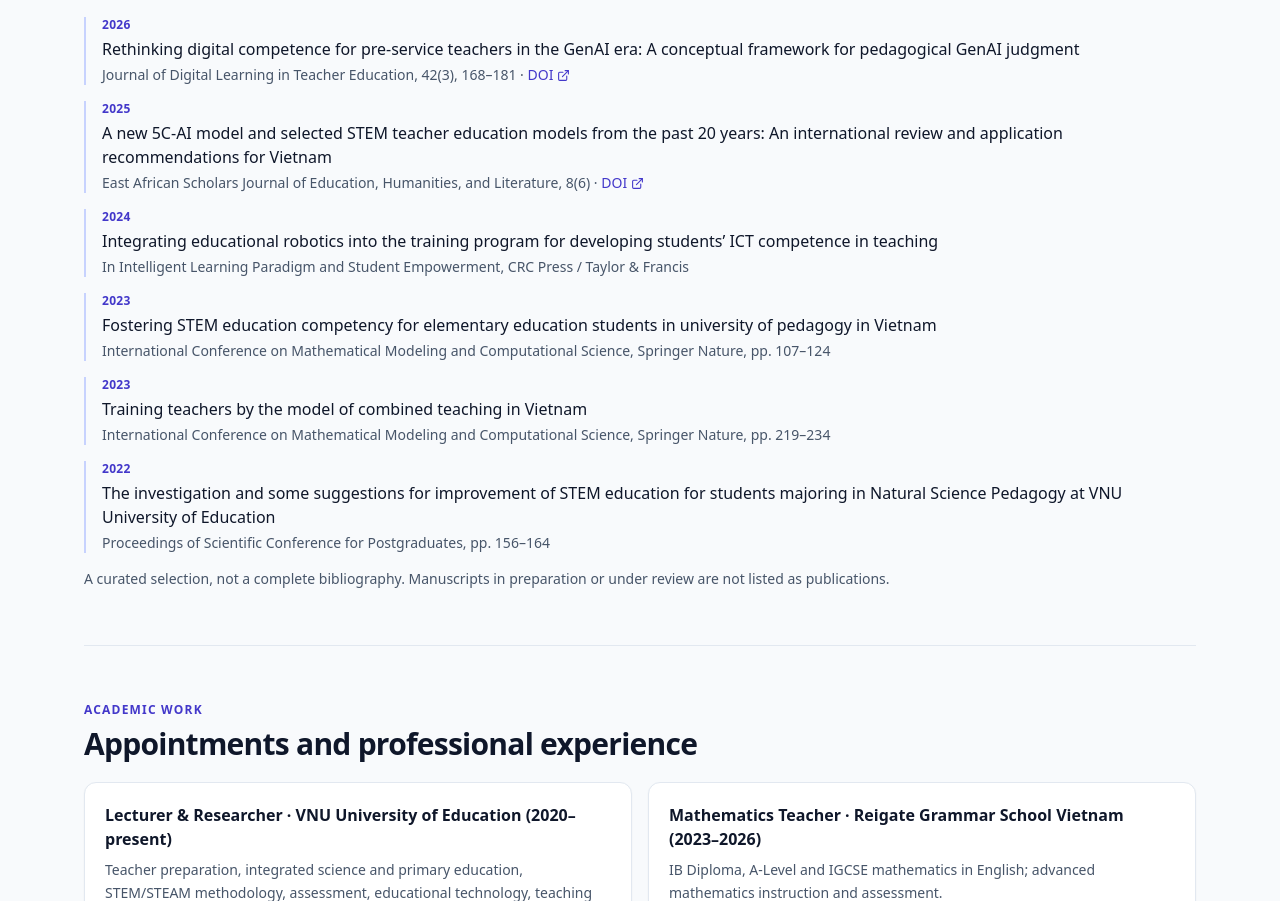
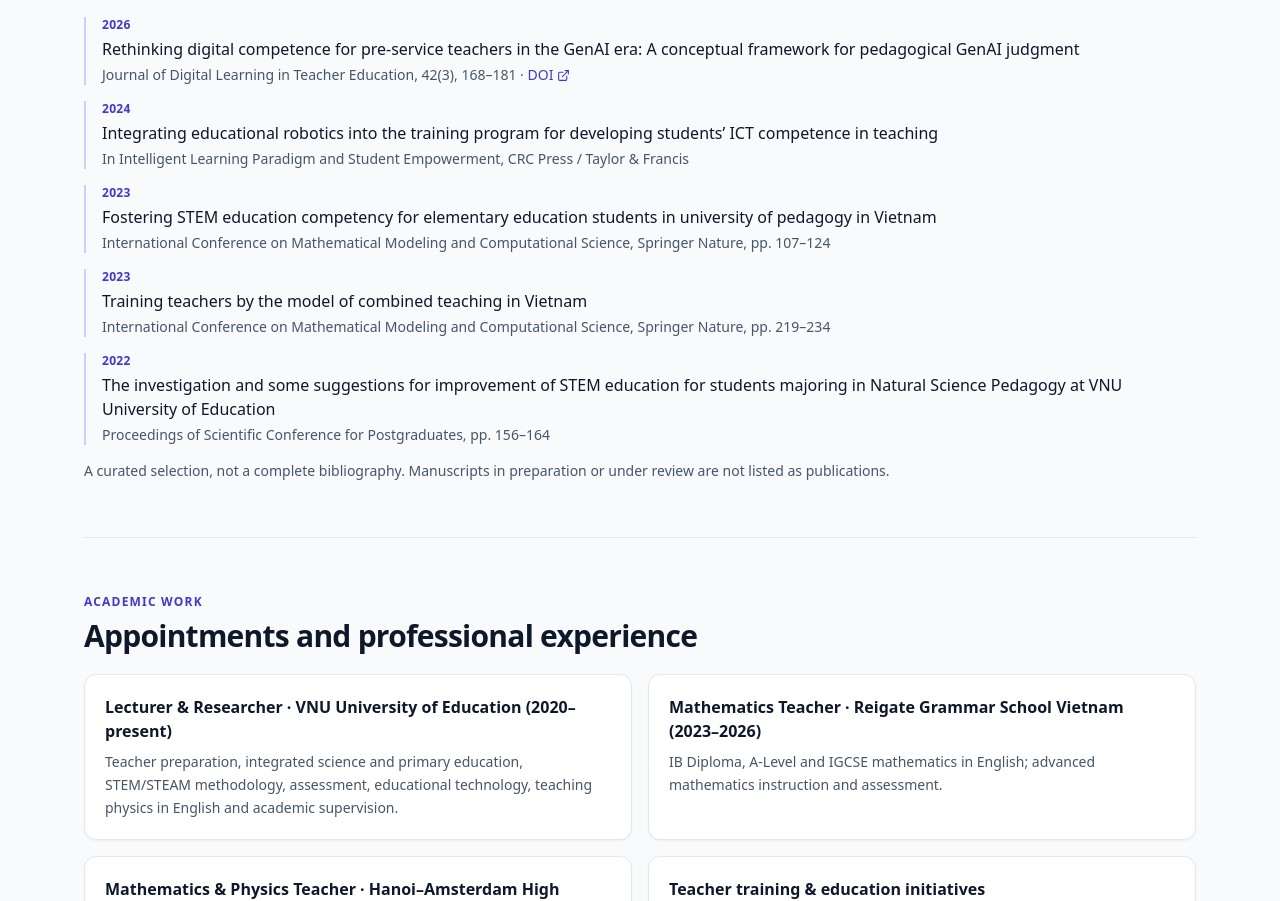
Before and after one commit to Diavn/about, a React (Vite) app: page / in a window 1280 px wide. Shown: the part 2680-3581 px from the top of the page. Built offline with nearby package versions, Linux system fonts and the light colour scheme.

Commit message:
Remove 5C-AI review article from selected publications

```diff
--- a/src/PersonalBrandPage.jsx
+++ b/src/PersonalBrandPage.jsx
@@ -3,7 +3,6 @@ import { Mail, Globe, MapPin, BookOpen, GraduationCap, ExternalLink, Microscope,
 
 const pubs = [
   ["2026", "Rethinking digital competence for pre-service teachers in the GenAI era: A conceptual framework for pedagogical GenAI judgment", "Journal of Digital Learning in Teacher Education, 42(3), 168–181", "https://doi.org/10.1080/21532974.2026.2701010"],
-  ["2025", "A new 5C-AI model and selected STEM teacher education models from the past 20 years: An international review and application recommendations for Vietnam", "East African Scholars Journal of Education, Humanities, and Literature, 8(6)", "https://doi.org/10.36349/easjehl.2025.v08i06.013"],
   ["2024", "Integrating educational robotics into the training program for developing students’ ICT competence in teaching", "In Intelligent Learning Paradigm and Student Empowerment, CRC Press / Taylor & Francis", null],
   ["2023", "Fostering STEM education competency for elementary education students in university of pedagogy in Vietnam", "International Conference on Mathematical Modeling and Computational Science, Springer Nature, pp. 107–124", null],
   ["2023", "Training teachers by the model of combined teaching in Vietnam", "International Conference on Mathematical Modeling and Computational Science, Springer Nature, pp. 219–234", null],
```
